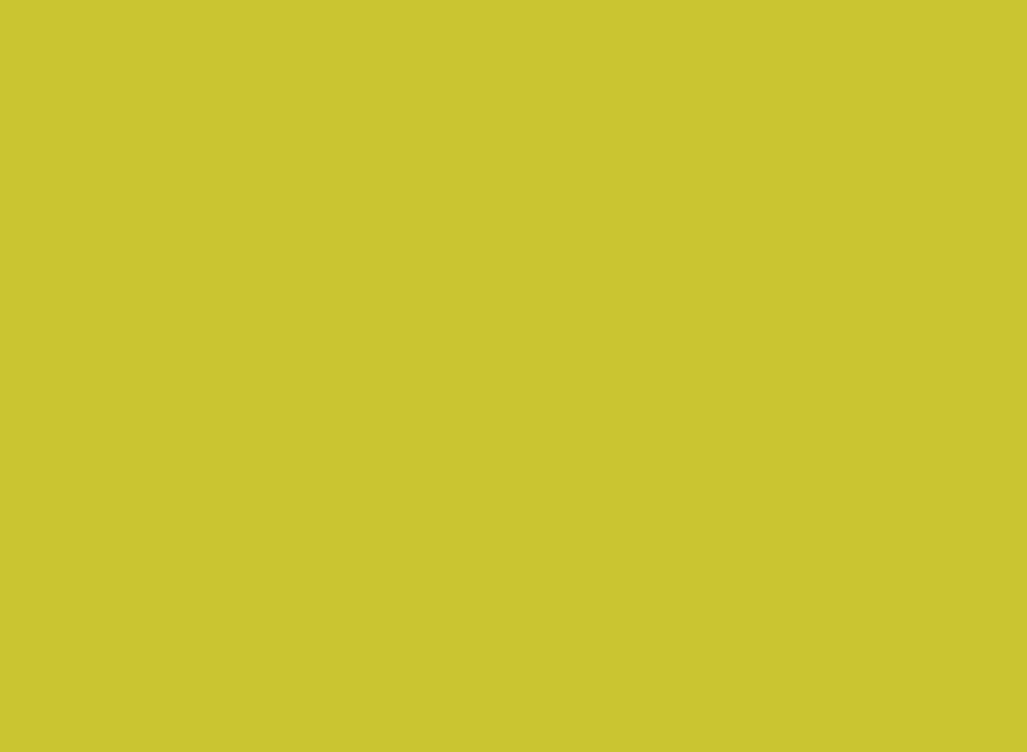
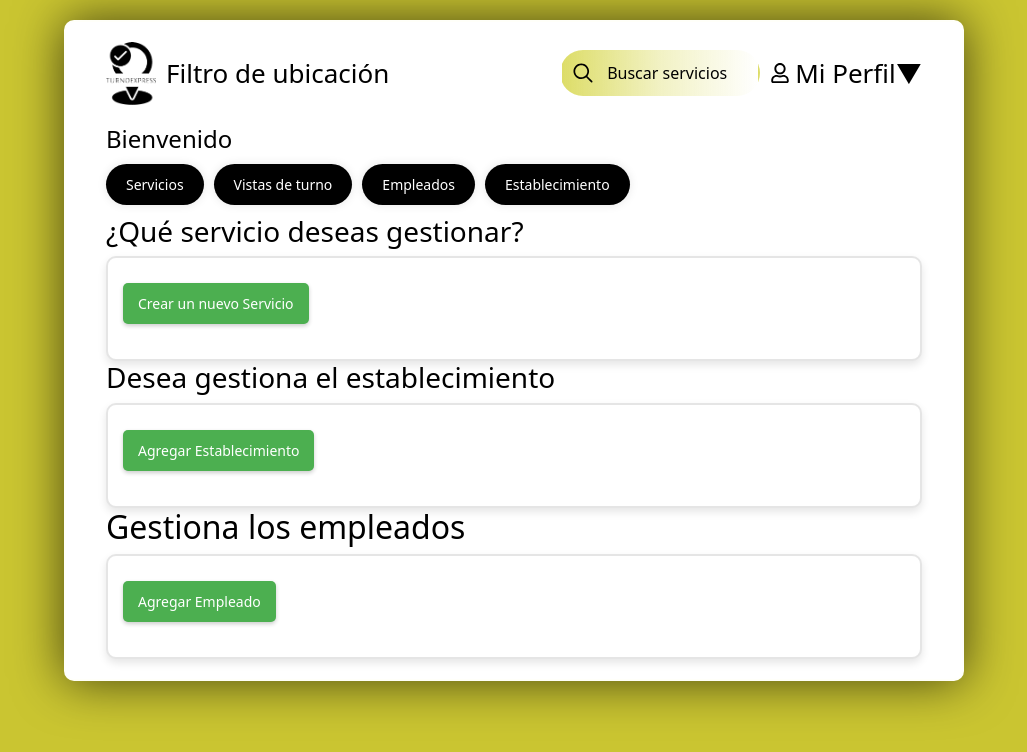
Before and after one commit to joseEncarnacion/gestion-de-ticket, a React (Create React App) app: page /BusinessOwner in a window 1280 px wide. Before the commit this address had no page. Shown: the top 752 px of the page, without its empty margins (126-1153 px from the left). Built offline with nearby package versions, Linux system fonts and the light colour scheme.

Commit message:
No utilizar esto cambio, son para prueba de diseno, que usare en la otra laptop mia

```diff
--- a/src/App.js
+++ b/src/App.js
@@ -7,6 +7,7 @@ import Servicio from "./components/pages/Servicio";
 import HomeInitialAUTH from "./components/pages/HomeAuth"; // Importa el componente
 import 'bootstrap/dist/css/bootstrap.css';
 import './App.css';
+import BusinessOwner from "./components/Owner/businessowner";
 
 function App() {
   return (
@@ -17,6 +18,7 @@ function App() {
           <Route path="/Registro" element={<Registro />} />
           <Route path="/HomeInitialAUTH" element={<HomeInitialAUTH />} />
           <Route path="/Servicio" element={<Servicio />} />
+          <Route path="/BusinessOwner" element={<BusinessOwner />} />
         </Routes>
       </div>
     </Router>
--- /dev/null
+++ b/src/components/Owner/businessowner.css
@@ -0,0 +1,211 @@
+.business-owner {
+  width: 100%;
+  max-width: 900px;
+  background: rgb(255, 255, 255);
+  border: 2px solid rgba(255, 255, 225, 0.2);
+  backdrop-filter: blur(30px);
+  box-shadow: 0 0 50px rgba(0, 0, 0, 0.661);
+  color: #000000;
+  border-radius: 10px;
+  padding: 20px 40px;
+  margin: auto;
+  margin-top: 20px;
+}
+
+.business-owner-header-content {
+  display: flex;
+  justify-content: space-between;
+  align-items: center;
+  margin-bottom: 20px;
+}
+
+.business-owner-logo {
+  display: flex;
+  align-items: center;
+}
+
+.business-owner-logo img {
+  max-width: 50px;
+  margin-right: 10px;
+}
+
+.business-owner-search-profile {
+  display: flex;
+  align-items: center;
+}
+
+.business-owner-search-container {
+  position: relative;
+}
+
+.business-owner-search-icon {
+  position: absolute;
+  top: 50%;
+  left: 10px;
+  transform: translateY(-50%);
+  color: #000000;
+}
+
+.business-owner-search-container input {
+  width: 200px;
+  height: 100%;
+  background: linear-gradient(to right, #dddd68, #dddd6864, #ffffff);
+  outline: none;
+  border-radius: 40px;
+  font-size: 16px;
+  padding: 10px 20px 10px 45px;
+  color: #000000;
+  border: 2px solid transparent;
+}
+
+.business-owner-search-container input::placeholder {
+  color: #000000;
+}
+
+.business-owner-search-container input:focus {
+  border: 2px solid #cac531;
+  box-shadow: none;
+  outline: none;
+  background: linear-gradient(to right, #dddd6857, #ffffff);
+}
+
+.business-owner-profile {
+  display: flex;
+  align-items: center;
+  cursor: pointer;
+  margin-left: 10px;
+}
+
+.business-owner-icon {
+  font-size: 20px;
+  margin-right: 5px;
+}
+
+.business-owner-profile-menu {
+  position: absolute;
+  top: 100%;
+  right: 0;
+  background-color: #fff;
+  border: 2px solid rgba(0, 0, 0, 0.1);
+  border-radius: 10px;
+  box-shadow: 0 4px 8px rgba(0, 0, 0, 0.1);
+  z-index: 1;
+  padding: 10px;
+  display: flex;
+  flex-direction: column;
+  min-width: 150px;
+}
+
+.business-owner-profile-option {
+  padding: 8px 16px;
+  cursor: pointer;
+  font-size: 14px;
+}
+
+.business-owner-services {
+  margin-top: 20px;
+}
+
+.business-owner-services h1 {
+  font-size: 24px;
+  margin-bottom: 10px;
+}
+
+.business-owner-buttons {
+  display: flex;
+  flex-wrap: wrap;
+}
+
+.business-owner-buttons button {
+  margin-right: 10px;
+  margin-bottom: 10px;
+  background: #000000;
+  border: none;
+  outline: none;
+  border-radius: 40px;
+  box-shadow: 0 0 10px rgba(0, 0, 0, 0.1);
+  cursor: pointer;
+  font-size: 14px;
+  color: #fff;
+  padding: 10px 20px;
+}
+
+.business-owner-services-list-container {
+  margin-top: 20px;
+}
+
+.business-owner-services-list {
+  display: grid;
+  grid-template-columns: repeat(auto-fit, minmax(250px, 1fr));
+  gap: 0px;
+}
+
+.business-owner-service-item {
+  background-color: #ffffff;
+  padding: 15px;
+  border: 2px solid rgba(0, 0, 0, 0.1);
+  border-radius: 10px;
+  box-shadow: 0 4px 8px rgba(0, 0, 0, 0.1);
+}
+
+.business-owner-service-item p {
+  margin-bottom: 5px;
+}
+
+.business-owner-service-image {
+  height: 100px;
+  background-color: #ddd;
+  margin-bottom: 10px;
+}
+.business-owner-promotion-item {
+  background-color: #ffffff;
+  padding: 15px;
+  border: 2px solid rgba(0, 0, 0, 0.1);
+  border-radius: 10px;
+  box-shadow: 0 4px 8px rgba(0, 0, 0, 0.1);
+  min-width: 200px;
+}
+
+.business-owner-promotion-item p {
+  margin-bottom: 5px;
+}
+.business-owner-promotion-image {
+  height: 100px;
+  background-color: #ddd;
+  margin-bottom: 10px;
+}
+
+.business-owner-create-button {
+    margin-top: 10px;
+    background-color: #4CAF50; /* Verde */
+    color: white;
+    border: none;
+    border-radius: 5px;
+    padding: 10px 15px;
+    cursor: pointer;
+    font-size: 14px;
+    box-shadow: 0 2px 4px rgba(0, 0, 0, 0.2);
+}
+.business-owner-create-button:hover {
+    background-color: #45a049; /* Verde más oscuro al pasar el mouse */
+}
+
+.business-owner-carousel-container {
+    margin-top: 20px;
+}
+
+.business-owner-carousel {
+    display: flex;
+    overflow-x: auto;
+    gap: 10px;
+    padding: 10px;
+}
+
+.business-owner-carousel-item {
+    background-color: #ffffff;
+    padding: 15px;
+    border: 2px solid rgba(0, 0, 0, 0.1);
+    border-radius: 10px;
+    box-shadow: 0 4px 8px rgba(0, 0, 0, 0.1);
+    min-width: 200px;
+}
--- /dev/null
+++ b/src/components/Owner/businessowner.jsx
@@ -0,0 +1,119 @@
+import React, { useState } from 'react';
+import './businessowner.css';
+import logo from '../Assets/turnoexpress.png';
+import { FaRegUser } from "react-icons/fa";
+import { RxMagnifyingGlass } from "react-icons/rx";
+
+const BusinessOwner = () => {
+    const [profileMenuOpen, setProfileMenuOpen] = useState(false);
+    const [services, setServices] = useState([]);
+    const [establishments, setEstablishments] = useState([]);
+    const [employees, setEmployees] = useState([]);
+
+    const toggleProfileMenu = () => {
+        setProfileMenuOpen(!profileMenuOpen);
+    };
+
+    const addService = () => {
+        const newService = prompt('Ingrese el nombre del nuevo servicio');
+        if (newService) {
+            setServices([...services, newService]);
+        }
+    };
+
+    const addEstablishment = () => {
+        const newEstablishment = prompt('Ingrese el nombre del nuevo establecimiento');
+        if (newEstablishment) {
+            setEstablishments([...establishments, newEstablishment]);
+        }
+    };
+
+    const addEmployee = () => {
+        const newEmployee = prompt('Ingrese el nombre del nuevo empleado');
+        if (newEmployee) {
+            setEmployees([...employees, newEmployee]);
+        }
+    };
+
+    return (
+        <div className='business-owner'>
+            <div className="business-owner-header-content">
+                <div className="business-owner-logo">
+                    <img src={logo} alt="Barbería Corte Perfecto" />
+                    <span>Filtro de ubicación</span>
+                </div>
+                <div className="business-owner-search-profile">
+                    <div className="business-owner-search-container">
+                        <RxMagnifyingGlass className='business-owner-search-icon' />
+                        <input type="text" placeholder="Buscar servicios" />
+                    </div>
+                    <div className="business-owner-profile" onClick={toggleProfileMenu}>
+                        <FaRegUser className='business-owner-icon' />
+                        <span>Mi Perfil</span>
+                        <span>▼</span>
+                    </div>
+                    {profileMenuOpen && (
+                        <div className="business-owner-profile-menu">
+                            <div className="business-owner-profile-option">Configurar Perfil</div>
+                            <div className="business-owner-profile-option">Cerrar Cuenta</div>
+                        </div>
+                    )}
+                </div>
+            </div>
+            <div className="business-owner-services">
+                <h1>Bienvenido</h1>
+                <div className="business-owner-buttons">
+                    <button>Servicios</button>
+                    <button>Vistas de turno</button>
+                    <button>Empleados</button>
+                    <button>Establecimiento</button>
+                </div>
+            </div>
+            <div className="business-owner-featured-services">
+                <h3>¿Qué servicio deseas gestionar?</h3>
+                <div className="business-owner-services-list">
+                    <div className="business-owner-service-item">
+
+                        <button className="business-owner-create-button" onClick={addService}>Crear un nuevo Servicio</button>
+                        <div className="business-owner-carousel">
+                            {services.map((service, index) => (
+                                <div key={index} className="business-owner-carousel-item">
+                                    <p>{service}</p>
+                                </div>
+                            ))}
+                        </div>
+                    </div>
+                </div>
+                <h3>Desea gestiona el establecimiento</h3>
+                <div className="business-owner-promotions-list">
+                    <div className="business-owner-promotion-item">
+                        <button className="business-owner-create-button" onClick={addEstablishment}>Agregar Establecimiento</button>
+                        <div className="business-owner-carousel">
+                            {establishments.map((establishments, index) => (
+                                <div key={index} className="business-owner-carousel-item">
+                                    <p>{establishments}</p>
+                                </div>
+                            ))}
+                        </div>
+                    </div>
+                </div>
+            </div>
+
+                <h2>Gestiona los empleados</h2>
+                <div className="business-owner-services-list">
+                    <div className="business-owner-service-item">
+                        <button className="business-owner-create-button" onClick={addEmployee}>Agregar Empleado</button>
+                        <div className="business-owner-carousel">
+                            {employees.map((employees, index) => (
+                                <div key={index} className="business-owner-carousel-item">
+                                    <p>{employees}</p>
+                                </div>
+                            ))}
+                        </div>
+                    </div>
+                </div>
+            </div>
+    );
+};
+
+export default BusinessOwner;
--- a/src/components/pages/HomeAuth.css
+++ b/src/components/pages/HomeAuth.css
@@ -137,7 +137,7 @@
 .services-list {
     display: grid;
     grid-template-columns: repeat(auto-fit, minmax(250px, 1fr));
-    gap: 20px;
+    gap: 0px;
 }
 
 .service-item {
--- a/src/components/pages/Servicio.css
+++ b/src/components/pages/Servicio.css
@@ -106,7 +106,7 @@
   background: #cac531;
 }
 
-/* Lista de servicios */
+/* Lista de  */
 .servicio-list {
   display: grid;
   grid-template-columns: repeat(auto-fit, minmax(250px, 1fr));
--- a/src/components/pages/ServicioCalendario.css
+++ b/src/components/pages/ServicioCalendario.css
@@ -9,6 +9,8 @@
   box-shadow: 0 0 50px rgba(0, 0, 0, 0.661);
   border-radius: 5px;
   margin: auto;
+  margin-top: 70px;
+  margin-bottom: 70px;
 }
 
 .booking-calendar h2 {
```
Also changed, not shown: src/components/Employee/viewemployee.css (added), src/components/Employee/viewemployee.jsx (added).
